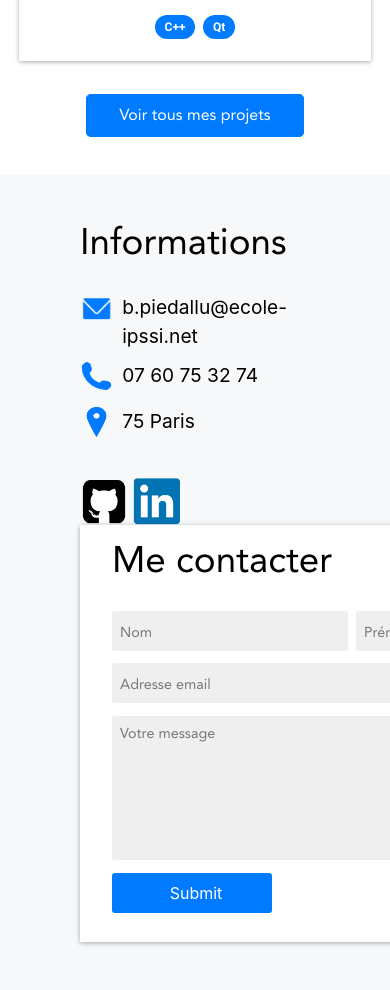
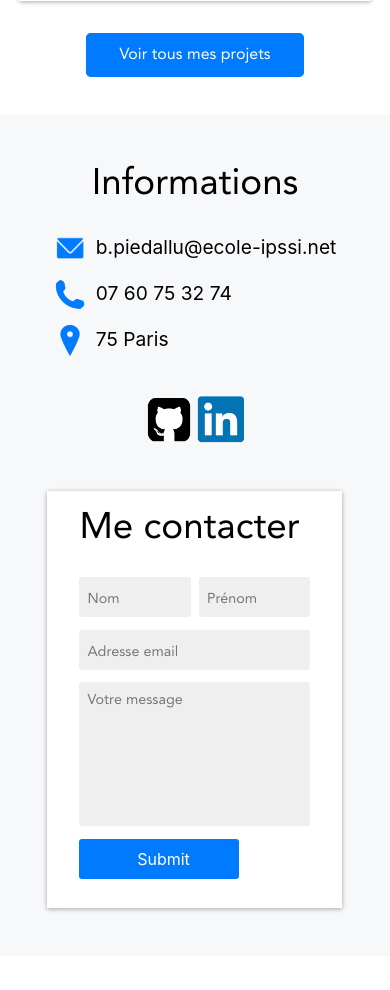
Before and after one commit to Stabien/Site_Perso, a PHP site: page / in a window 390 px wide. Shown: the part 5443-6433 px from the top of the page. After the commit the page ends 6356 px from the top, so only its background shows below. Run offline with PHP 8.4, Linux system fonts and the light colour scheme.

Commit message:
contact section updated with responsive

```diff
--- a/css/style.css
+++ b/css/style.css
@@ -278,7 +278,7 @@ main {
     padding-left: 0;
     font-size: 0.9rem;
     text-align: justify;
-    margin-bottom: 1.5em;
+    margin-bottom: 1.2em;
     font-family: sans-serif;
     color: #333333;
 }
@@ -615,14 +615,10 @@ main {
     text-decoration: none;
 }
 
-#form-contact {
-    margin-right: 3%;
-}
-
 #contact form {
     display: flex;
     flex-direction: column;
-    width: 34em;
+    width: auto;
     background: white;
     padding: 1em 2em;
     box-shadow: 0 1px 6px rgba(0, 0, 0, 0.12),
@@ -636,7 +632,7 @@ main {
 .names_input_container {
     display: flex;
     flex-direction: row;
-    width: 30em;
+    width: auto;
 }
 
 .names_input {
@@ -689,3 +685,13 @@ main {
     padding: 0;
     font-family: 'Avenir-Roman';
 }
+
+@media (max-width: 991px) {
+    #infos_contact {
+        text-align: center;
+        margin-bottom: 3em;
+    }
+    #infos_contact ul {
+        margin: auto;
+    }
+}
--- a/index.php
+++ b/index.php
@@ -287,7 +287,7 @@
         <div id="contact">
             <div class="container">
                 <div class="row">
-                    <div id="infos_contact" class="col-8 offset-2 col-lg-6 offset-lg-0">
+                    <div id="infos_contact" class="col-10 offset-1 mx-auto col-lg-4 offset-lg-1">
                         <h3>Informations</h3>
                         <div id="container-infos-contact">
                             <ul id="keywords-infos">
@@ -305,7 +305,7 @@
                             </a>
                         </div>
                     </div>
-                    <div id="form_contact" class="col-8 offset-2 col-lg-4 offset-lg-1">
+                    <div id="form_contact" class="col-10 offset-1 col-lg-6 offset-lg-1">
                         <form>
                             <h3>Me contacter</h3>
                             <div class="names_input_container">
```
